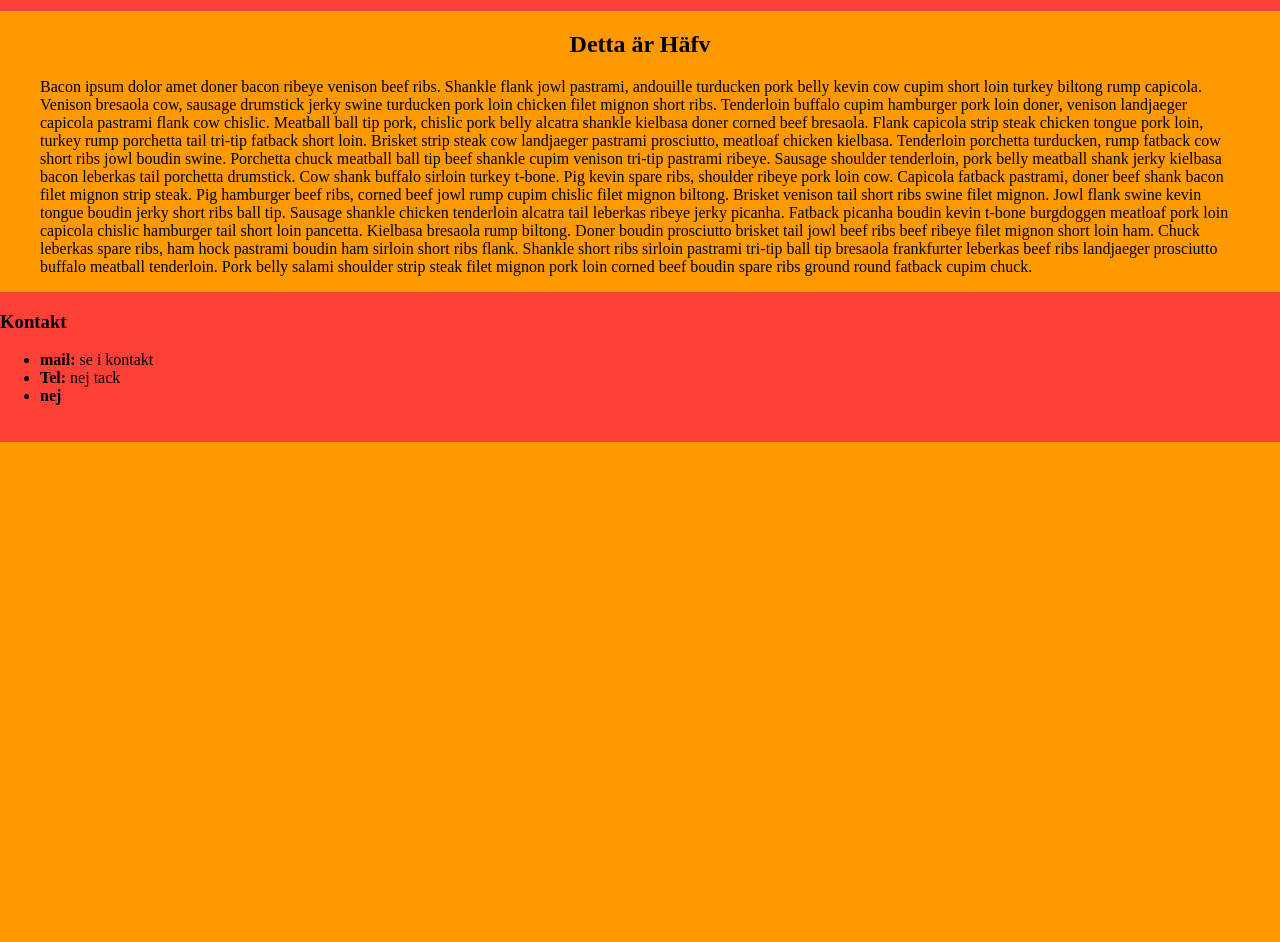
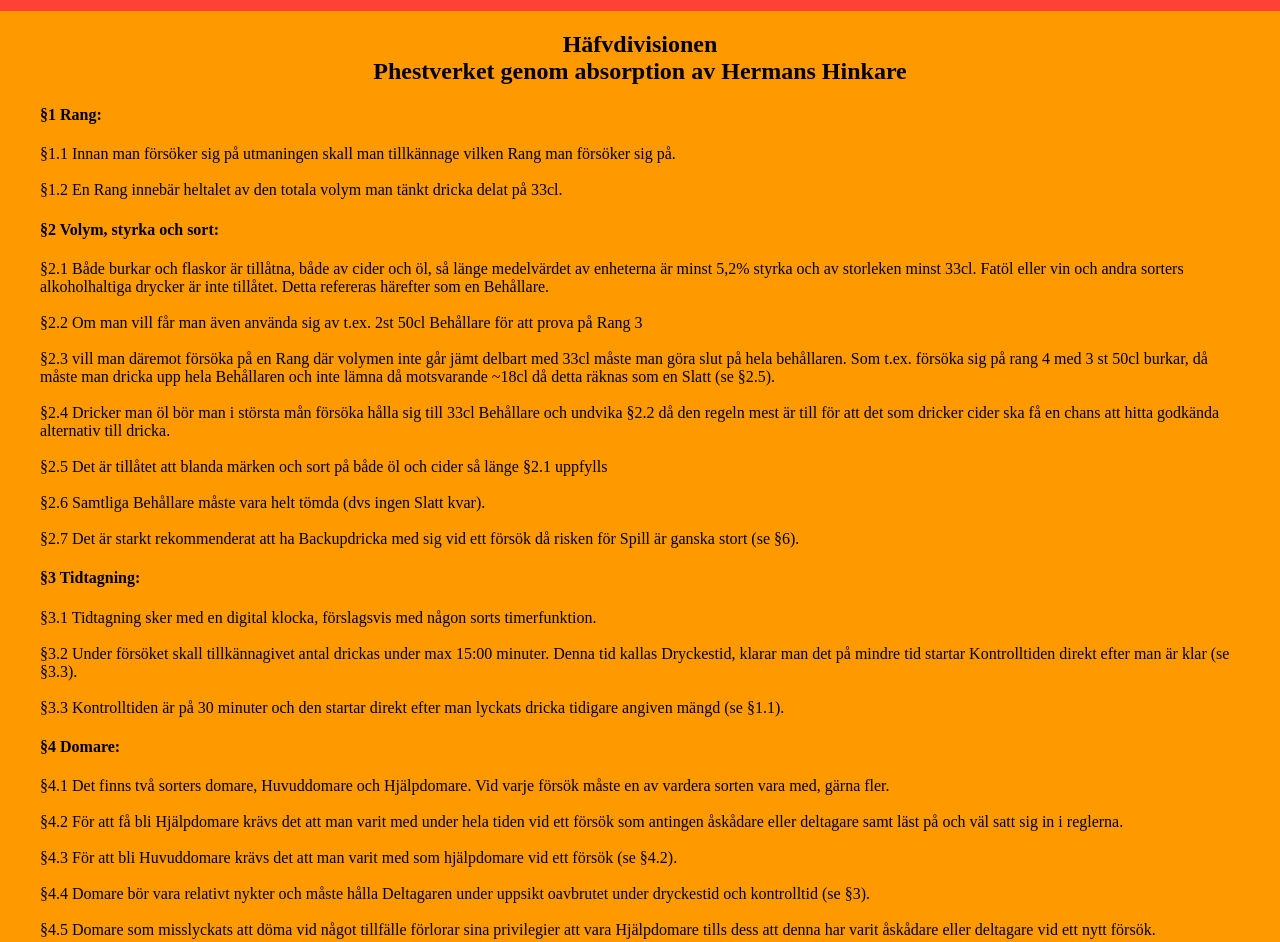
Before and after one commit to FeFFe1996/pvpagetest, a plain HTML site: page hafv.html in a window 1280 px wide. Shown: the part 358-1300 px from the top of the page. Before the commit the page ends 800 px from the top, so only its background shows below. Drawn offline with Linux system fonts and the light colour scheme.

Commit message:
added rules

```diff
--- a/css/footer.css
+++ b/css/footer.css
@@ -1,4 +1,5 @@
 footer{
+    margin-top: 150px;
     height: 150px;
     background-color: #fd4136;
     position: absolute;
--- a/hafv.html
+++ b/hafv.html
@@ -25,25 +25,72 @@
                         <ul>
                             <li><a href="index.html">Hem</a></li>
                             <li><a href="Stjartslaget.html">Stjärtslaget</a></li>
-                            <li><a href="phestresor.html">Phestresor</a></li>
                             <li><a href="hafv.html">Häfv</a></li>
-                            <li><a href="ovrigt.html">Övrigt Bös</a></li>
                         </ul>
                     </nav>
                 </div>
             </header>
             <main>
                 <section class="mainWrapper">
-                    <h2>Detta är Häfv</h2>
-                        <p>Bacon ipsum dolor amet doner bacon ribeye venison beef ribs. Shankle flank jowl pastrami, andouille turducken pork belly kevin cow cupim short loin turkey biltong rump capicola. Venison bresaola cow, sausage drumstick jerky swine turducken pork loin chicken filet mignon short ribs. Tenderloin buffalo cupim hamburger pork loin doner, venison landjaeger capicola pastrami flank cow chislic. Meatball ball tip pork, chislic pork belly alcatra shankle kielbasa doner corned beef bresaola. Flank capicola strip steak chicken tongue pork loin, turkey rump porchetta tail tri-tip fatback short loin.
+                    <h2>Häfvdivisionen <br>
+Phestverket genom absorption av Hermans Hinkare</h2>
 
-Brisket strip steak cow landjaeger pastrami prosciutto, meatloaf chicken kielbasa. Tenderloin porchetta turducken, rump fatback cow short ribs jowl boudin swine. Porchetta chuck meatball ball tip beef shankle cupim venison tri-tip pastrami ribeye. Sausage shoulder tenderloin, pork belly meatball shank jerky kielbasa bacon leberkas tail porchetta drumstick.
+<h4>§1 Rang: </h4>
+                    <p>§1.1 Innan man försöker sig på utmaningen skall man tillkännage vilken Rang man försöker sig på.
+                    <br><br>§1.2 En Rang innebär heltalet av den totala volym man tänkt dricka delat på 33cl.
+                    </p>
+<h4>§2 Volym, styrka och sort:</h4>
+<p>§2.1 Både burkar och flaskor är tillåtna, både av cider och öl, så länge medelvärdet av enheterna är minst 5,2% styrka och av storleken minst 33cl. Fatöl eller vin och andra sorters alkoholhaltiga drycker är inte tillåtet. Detta refereras härefter som en Behållare.
+<br><br>§2.2 Om man vill får man även använda sig av t.ex. 2st 50cl Behållare för att prova på Rang 3
+<br><br>§2.3 vill man däremot försöka på en Rang där volymen inte går jämt delbart med 33cl måste man göra slut på hela behållaren. Som t.ex. försöka sig på rang 4 med 3 st 50cl burkar, då måste man dricka upp hela Behållaren och inte lämna då motsvarande ~18cl då detta räknas som en Slatt (se §2.5).
+<br><br>§2.4 Dricker man öl bör man i största mån försöka hålla sig till 33cl Behållare och undvika §2.2 då den regeln mest är till för att det som dricker cider ska få en chans att hitta godkända alternativ till dricka.
+<br><br>§2.5 Det är tillåtet att blanda märken och sort på både öl och cider så länge §2.1 uppfylls
+<br><br>§2.6 Samtliga Behållare måste vara helt tömda (dvs ingen Slatt kvar).
+<br><br>§2.7 Det är starkt rekommenderat att ha Backupdricka med sig vid ett försök då risken för Spill är ganska stort (se §6).
+                    </p>
+<h4>§3 Tidtagning:</h4>
+    §3.1 Tidtagning sker med en digital klocka, förslagsvis med någon sorts timerfunktion.
+<br><br>§3.2 Under försöket skall tillkännagivet antal drickas under max 15:00 minuter. Denna tid kallas Dryckestid, klarar man det på mindre tid startar Kontrolltiden direkt efter man är klar (se §3.3).
+<br><br>§3.3 Kontrolltiden är på 30 minuter och den startar direkt efter man lyckats dricka tidigare angiven mängd (se §1.1).
 
-Cow shank buffalo sirloin turkey t-bone. Pig kevin spare ribs, shoulder ribeye pork loin cow. Capicola fatback pastrami, doner beef shank bacon filet mignon strip steak. Pig hamburger beef ribs, corned beef jowl rump cupim chislic filet mignon biltong. Brisket venison tail short ribs swine filet mignon. Jowl flank swine kevin tongue boudin jerky short ribs ball tip. Sausage shankle chicken tenderloin alcatra tail leberkas ribeye jerky picanha.
+<h4>§4 Domare:</h4>
+§4.1 Det finns två sorters domare, Huvuddomare och Hjälpdomare. Vid varje försök måste en av vardera sorten vara med, gärna fler.
+<br><br>§4.2 För att få bli Hjälpdomare krävs det att man varit med under hela tiden vid ett försök som antingen åskådare eller deltagare samt läst på och väl satt sig in i reglerna.
+<br><br>§4.3 För att bli Huvuddomare krävs det att man varit med som hjälpdomare vid ett försök (se §4.2).
+<br><br>§4.4 Domare bör vara relativt nykter och måste hålla Deltagaren under uppsikt oavbrutet under dryckestid och kontrolltid (se §3).
+<br><br>§4.5 Domare som misslyckats att döma vid något tillfälle förlorar sina privilegier att vara Hjälpdomare tills dess att denna har varit åskådare eller deltagare vid ett nytt försök.
 
-Fatback picanha boudin kevin t-bone burgdoggen meatloaf pork loin capicola chislic hamburger tail short loin pancetta. Kielbasa bresaola rump biltong. Doner boudin prosciutto brisket tail jowl beef ribs beef ribeye filet mignon short loin ham. Chuck leberkas spare ribs, ham hock pastrami boudin ham sirloin short ribs flank. Shankle short ribs sirloin pastrami tri-tip ball tip bresaola frankfurter leberkas beef ribs landjaeger prosciutto buffalo meatball tenderloin. Pork belly salami shoulder strip steak filet mignon pork loin corned beef boudin spare ribs ground round fatback cupim chuck.
-                       </p>
-                </section>
+<h4>§5 Diskvalificering:</h4>
+
+    §5.1 Det är inte tillåtet att sova eller däcka under Dryckestid och tillhörande Kontrolltid.
+
+<br><br>§5.2 Göra sig av med någon form av kroppsvätska. Att spotta, kissa, gråta eller blöda är inte heller tillåtet.
+
+<br><br>§5.3 Ofrivilligt svettande räknas inte som att göra sig av med kroppsvätska, däremot bör Deltagaren i största möjliga mån undvika att utföra aktiviteter som medför extra svettande (såsom bastubad eller fysisk träning).
+
+<br><br>§5.4 Göra sig skyldig till Spill (se §6) utan att ha Backupdricka (se §2.7).
+
+<br><br>§5.5 Att bryta mot någon av övriga regler eller regelrätt anvisning från domare.
+
+    <h4>§6 Spill och Slatt:</h4>
+§6.1 Vid eventullt Spill innebär detta inte att man automatiskt är diskvalifierad, däremot räknas den Behållaren som förbrukad och en Backupdricka måste användas.
+
+<br><br>§6.2 Till Spill räknas t.ex. om man skulle öppna en Behållare och den skulle pysa över och resultatet blir del av en cirkel större än halva Behållarens omkrets, detta kan man undvika genom att ha en låda eller liknande under som samlar upp spillet, detta måste såklart även det drickas upp och kontrolleras som en Slatt (se §6.3).
+
+<br><br>§6.3 Till en Slatt räknas när en Behållare som hålls upp och ner inte droppar mer än en droppe per 5 sekunder.
+<h4>§7 Överklagande och regeländringar:</h4>
+
+§7.1 Vill man överklaga ett beslut som en Huvuddomare eller Hjälpdomare gjort skall detta göras innan både Dryckestid och Kontrolltid är slut.
+
+<br><br>§7.2 Vid en tolkning av reglerna skall man vända sig till Styrelsen (se §7.3)
+
+<br><br>§7.3 Vill man föreslå en regeländring eller överklaga ett beslut om Domare skall detta göras till Ledningen som för närvarande består av Max Karlsson, Felix Eriksson, Gustav Dahlgren, Dominic Lange Gunnarsson, My Plesnar carlsson
+
+<br><br>§7.4 Grundarna har viss vetarätt. Dessa är Fredrik Nyman, Anders Gidlund, Victor Engström och Patrik Andersson.
+
+
+
+    </section >
             </main>
             <Footer>
                 <div>
```
Also changed, not shown: biljetbokning.html (+0 -2 lines), index.html (+0 -1 lines).
